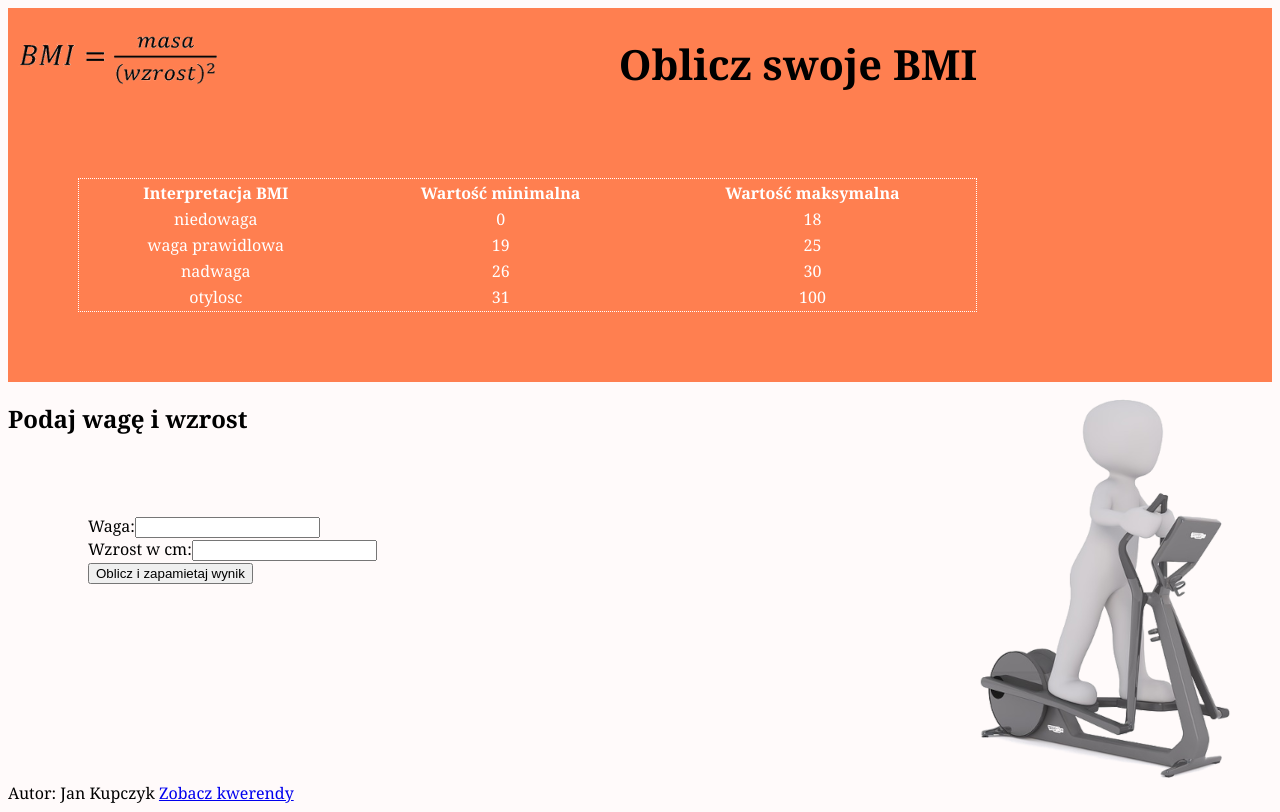
After one commit to jankupczyk/EE-09, a PHP site: the page made by EE.09-03-21.01-SG BMI/bmi.php in a window 1280 px wide. The commit adds this page. Run offline with PHP 8.4, Linux system fonts and the light colour scheme; data comes from the database, SQL or seed files in the repository; both versions use the stored data as it was after the commit.

Commit message:
Add files via upload

```diff
--- /dev/null
+++ b/EE.09-03-21.01-SG BMI/bmi.php
@@ -0,0 +1,87 @@
+<!DOCTYPE html>
+<html lang="pl">
+
+<head>
+    <meta charset="UTF-8">
+    <meta http-equiv="X-UA-Compatible" content="IE=edge">
+    <meta name="viewport" content="width=device-width, initial-scale=1.0">
+    <title>Twoje BMI</title>
+    <link rel="stylesheet" href="style3.css">
+</head>
+
+<body>
+    <?php
+    $db = new mysqli('localhost', 'root', '', 'egzamin');
+    ?>
+    <div id="naglowek">
+        <div id="logo">
+            <img src="wzor.png" alt="wzór BMI">
+        </div>
+        <div id="baner">
+            <h1>Oblicz swoje BMI</h1>
+        </div>
+    </div>
+    <div id="glowny">
+        <table>
+            <tr>
+                <th>Interpretacja BMI</th>
+                <th>Wartość minimalna</th>
+                <th>Wartość maksymalna</th>
+            </tr>
+            <?php
+                $query = $db->prepare("SELECT informacja, wart_min, wart_max FROM bmi");
+                $query->execute();
+                $result = $query->get_result();
+                while($row = $result->fetch_assoc()) {
+                    echo '<tr>';
+                    echo '<td>'.$row['informacja'].'</td>';
+                    echo '<td>'.$row['wart_min'].'</td>';
+                    echo '<td>'.$row['wart_max'].'</td>';
+                    echo '</tr>';
+                }
+            ?>
+        </table>
+    </div>
+    <div id="podzial">
+        <div id="lewy">
+            <h2>Podaj wagę i wzrost</h2>
+            <form action="bmi.php" method="post">
+                Waga:<input type="number" min="1" name="waga"><br>
+                Wzrost w cm:<input type="number" min="1" name="wzrost"><br>
+                <button type="submit">Oblicz i zapamietaj wynik</button><br>
+                <?php
+                if(isset($_POST['waga']) && isset($_POST['wzrost'])) {
+                    $waga = $_POST['waga'];
+                    $wzrost = $_POST['wzrost'];
+                    $bmi = $waga / ($wzrost * $wzrost);
+                    $bmi *= 10000;
+                    echo "Twoja waga: $waga; Twój wzrost: $wzrost <br> BMI wynosi: $bmi";
+                    $bmi_id = 0;
+                    if($bmi <= 18) $bmi_id = 1;
+                    if($bmi > 19 && $bmi <= 25) $bmi_id = 2;
+                    if($bmi > 26 && $bmi <= 30) $bmi_id = 3;
+                    if($bmi > 31 && $bmi <= 100) $bmi_id = 4;
+
+                    $dataPomiaru = date("Y-m-d");
+
+                    $query = $db->prepare("INSERT INTO wynik (id, bmi_id, data_pomiaru, wynik)
+                                            VALUES (NULL, ?, ?, ?)");
+                    $query->bind_param("isi", $bmi_id, $dataPomiaru, $bmi);
+                    $query->execute();
+                }
+
+                ?>
+            </form>
+        </div>
+        <div id="prawy"><img src="rys1.png" alt="ćwiczenia"></div>
+    </div>
+    <div id="stopka">
+        Autor: Jan Kupczyk <a href="kwerendy.txt">Zobacz kwerendy</a>
+    </div>
+    <?php $db->close(); ?>
+</body>
+
+</html>
+
+
+<!-- Jan Kupczyk -->
--- /dev/null
+++ b/EE.09-03-21.01-SG BMI/style3.css
@@ -0,0 +1,62 @@
+body {
+    font-family: Georgia;
+    background-color: #fffafa;
+}
+form {
+    margin:80px;
+}
+table {
+    color: white;
+    text-align: center;
+    width: 80%;
+    border: 1px dotted white;
+}
+tr:hover {
+    background-color: #d3d3d3;
+    color: black;
+}
+div#naglowek {
+    display: flex;
+}
+div#logo {
+    background-color: #ff7f50;
+    width: 25%;
+    height: 100px;
+}
+div#baner {
+    background-color: #ff7f50;
+    text-align: center;
+    width: 75%;
+    height: 100px;
+    font-size: 130%;
+}
+div#glowny {
+    background-color: #ff7f50;
+    padding: 70px;
+}
+div#podzial {
+    display: flex;
+}
+div#lewy {
+    width: 40%;
+    height: 400px;
+}
+div#prawy {
+    width: 60%;
+    height: 400px;
+    text-align: right;
+}
+
+
+
+
+
+
+
+
+
+
+
+
+
+/* Jan Kupczyk */
```
Also changed, not shown: EE.09-03-21.01-SG BMI/egzamin.sql (added, +239 -0 lines), EE.09-03-21.01-SG BMI/kwerendy.txt (added, +8 -0 lines), index.html (+30 -28 lines), resources/style.css (+1 -40 lines), resources/style.scss (+1 -51 lines), EE.09-03-21.01-SG BMI/PDF1.png (added), EE.09-03-21.01-SG BMI/PDF2.jpg (added), EE.09-03-21.01-SG BMI/PDF3.png (added), EE.09-03-21.01-SG BMI/PDF4.png (added), EE.09-03-21.01-SG BMI/rys1.png (added), EE.09-03-21.01-SG BMI/wzor.png (added), resources/webp/BMI.webp (added), resources/webp/placeholder.webp (added), resources/webp/portal.webp, 2 other files.
